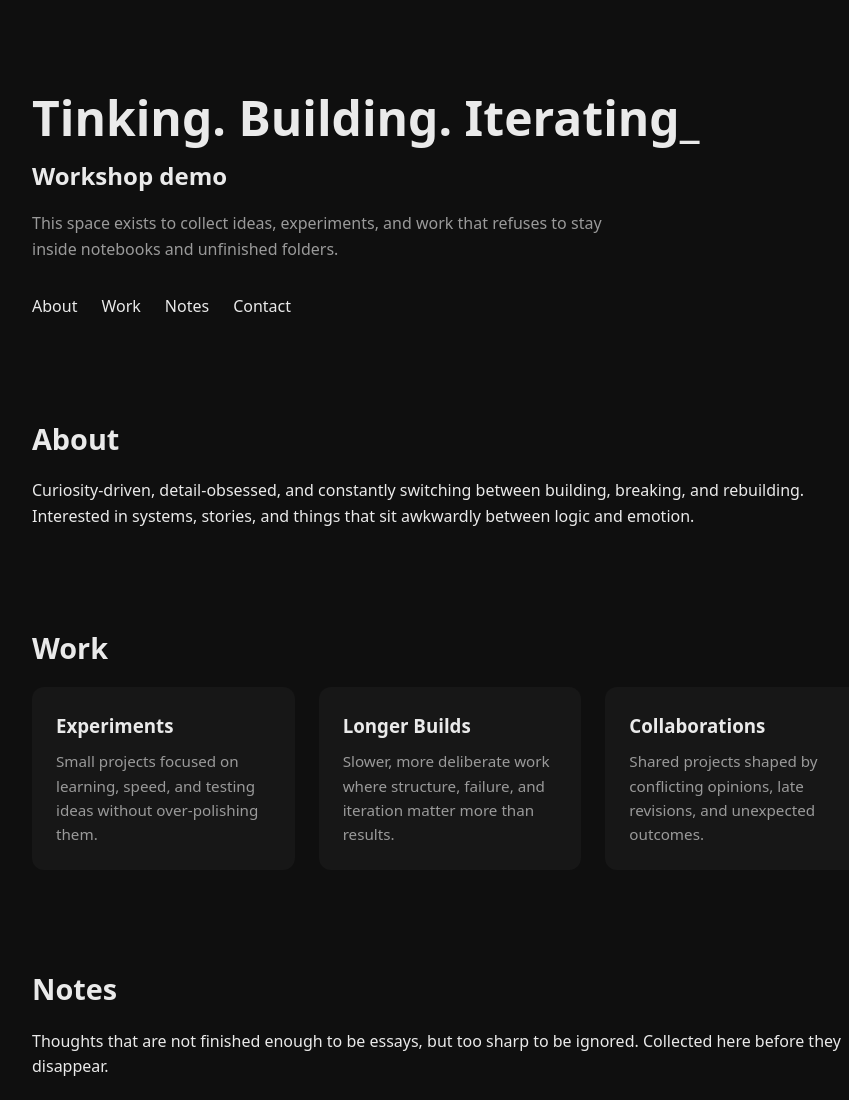
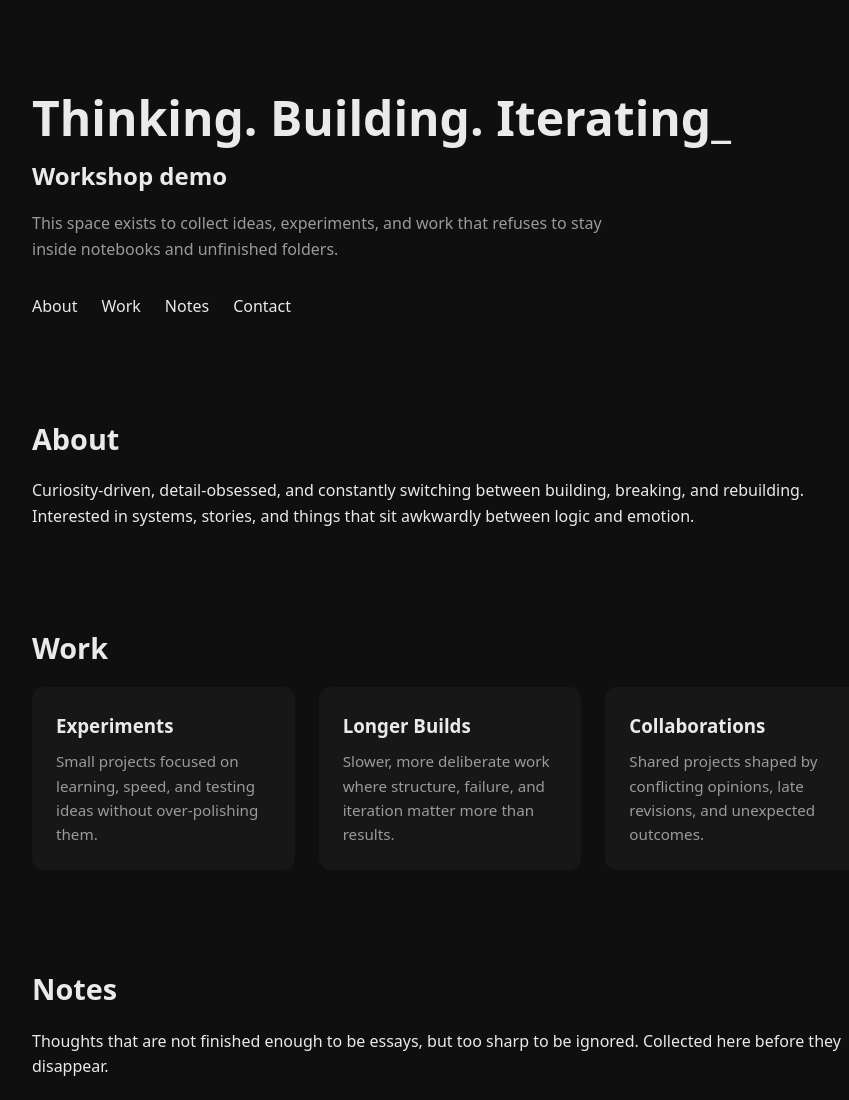
Before and after one commit to Yash-Khadepau/personalWebsite, a plain HTML site: page index.html in a window 1280 px wide. Shown: the top 1100 px of the page, without its empty margins (190-1039 px from the left). Drawn offline with Linux system fonts and the light colour scheme.

```diff
--- a/index.html
+++ b/index.html
@@ -11,7 +11,7 @@
 
   <header>
     <h1>
-      Tinking. Building. Iterating<span class="cursor">_</span>
+      Thinking. Building. Iterating<span class="cursor">_</span>
     </h1>
     <h2>Workshop demo</h2>
     <p>
```
